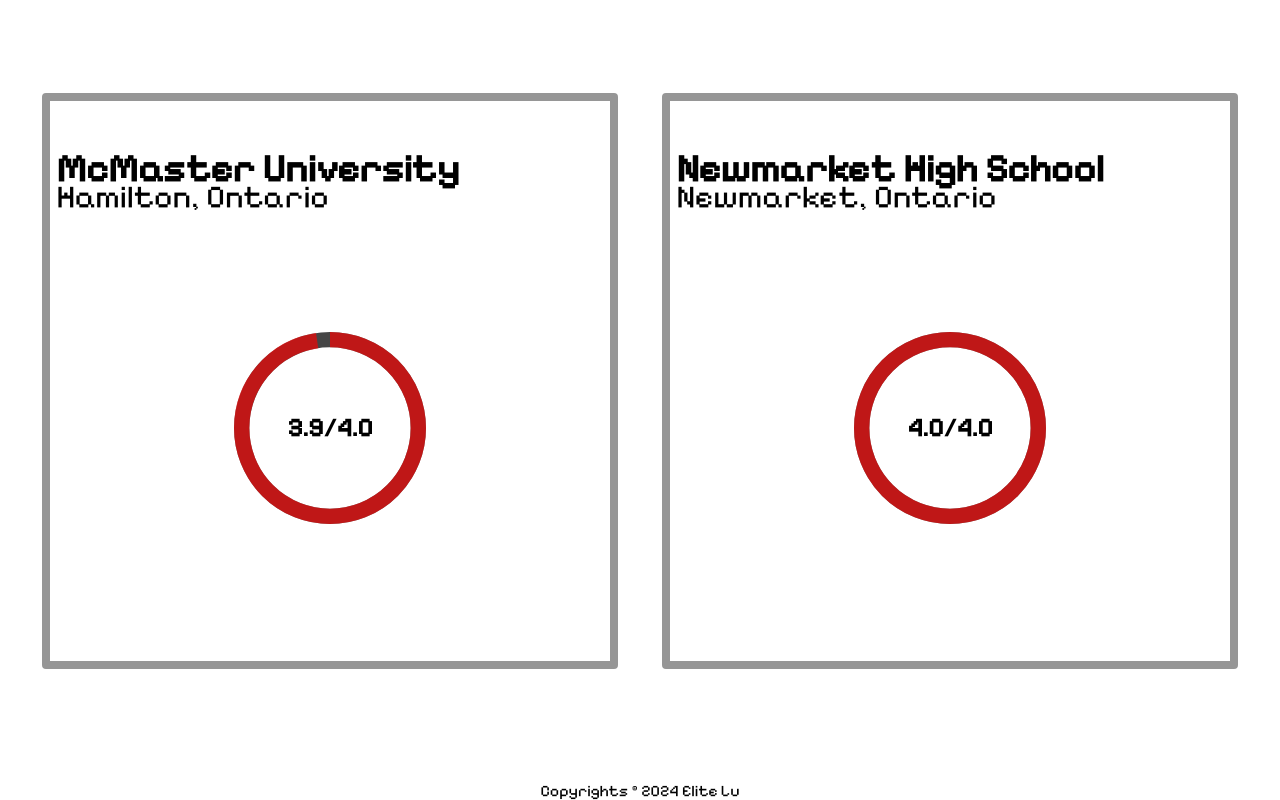
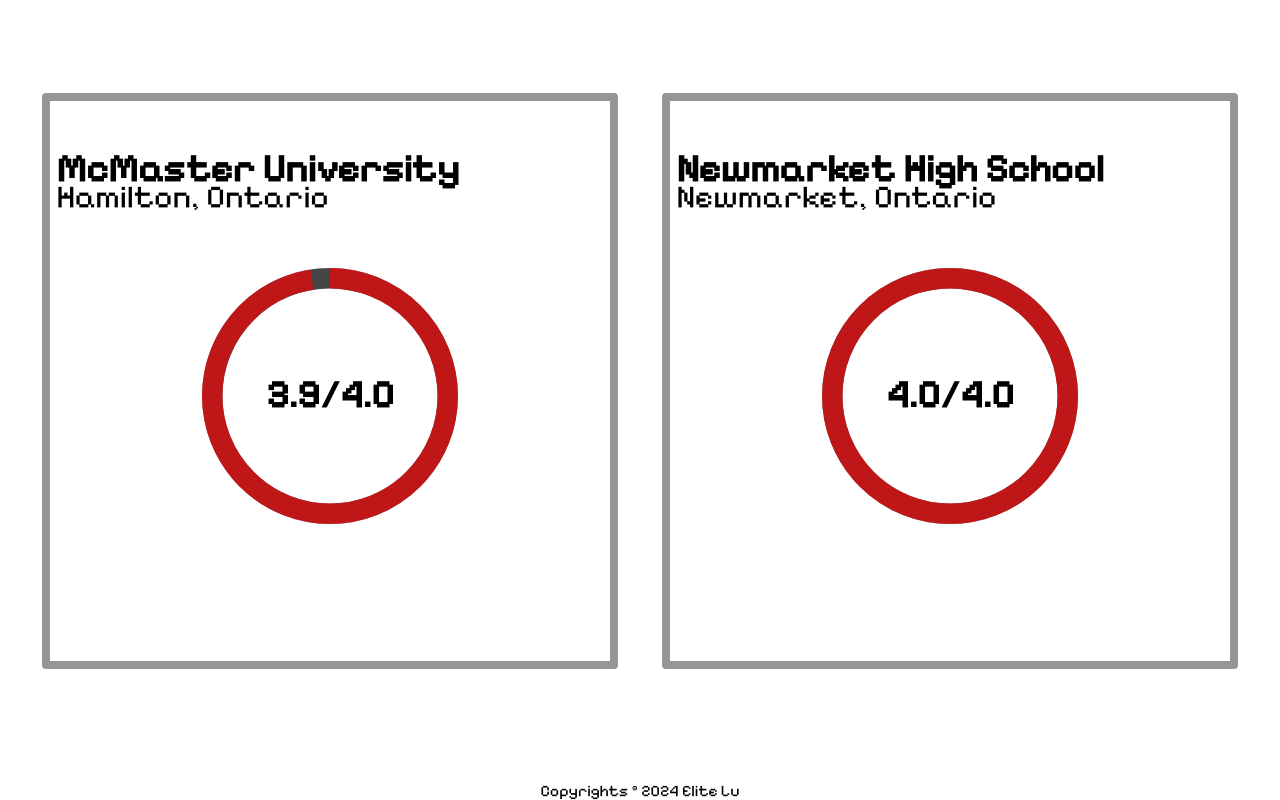
Before and after one commit to honkita/WebsitePortfolio, a Next.js app: page /aboutme in a window 1280 px wide. Shown: the part 2571-3371 px from the top of the page. Built offline with nearby package versions, Linux system fonts and the light colour scheme.

Commit message:
theme.util.module.css refactor

```diff
--- a/components/Projects/Projects.jsx
+++ b/components/Projects/Projects.jsx
@@ -40,7 +40,7 @@ export default function Projects(props) {
     return (
         <ThemeProvider>
             <div
-                className={`${utilStyles.imageRendering} ${utilStyles.ProjectsBacker} ${background()} `}
+                className={`${utilStyles.imageRendering} ${ProjectsCSS.ProjectsBacker} ${background()} `}
             >
                 <section className={ProjectsCSS.projectTitle}>
                     <p>{props.name}</p>
--- a/components/ResumeJobs/ResumeJobs.jsx
+++ b/components/ResumeJobs/ResumeJobs.jsx
@@ -1,8 +1,11 @@
+import React, { useEffect, useState } from "react";
+import { useTheme, ThemeProvider } from "next-themes";
+
+// Child Components
+import PixelButton from "../PixelButton/PixelButton";
+
+// CSS
 import utilStyles from "../../styles/theme.util.module.css";
-import React, { useEffect, useState } from "react";
-import styles from "../../styles/Home.module.css";
-import { useTheme, ThemeProvider } from "next-themes";
-import PixelButton from "../PixelButton/PixelButton";
 import ResumeJobsCSS from "./ResumeJobs.module.css";
 
 /**
@@ -24,8 +27,6 @@ export default function ResumeJobs(props) {
         return null;
     }
 
-    let src;
-
     function background() {
         if (resolvedTheme === "light") {
             return `${utilStyles.lightBorder}`;
@@ -37,7 +38,7 @@ export default function ResumeJobs(props) {
     return (
         <ThemeProvider>
             <div
-                className={`${utilStyles.ResumeBacker} ${utilStyles.imageRendering} ${background()}`}
+                className={`${ResumeJobsCSS.ResumeBacker} ${utilStyles.imageRendering} ${background()}`}
             >
                 <section className={ResumeJobsCSS.employerName}>
                     <p>{props.employerName}</p>
--- a/components/ResumeJobs/ResumeJobs.module.css
+++ b/components/ResumeJobs/ResumeJobs.module.css
@@ -1,3 +1,8 @@
+.ResumeBacker {
+  width: 45vw;
+  height: 20vw;
+}
+
 .buttonPlacement {
   position: absolute;
   right: 0%;
@@ -30,7 +35,28 @@
   margin-top: 0.5vw;
 }
 
+@media (max-width: 64rem) and (min-width: 48rem) {
+  .ResumeBacker {
+    width: 80vw;
+    height: 20vh;
+    padding: 0;
+    background-color: transparent;
+    background-repeat: no-repeat;
+    word-wrap: break-word;
+    background-size: cover;
+    transition: all 0.2s;
+    position: relative;
+    image-rendering: pixelated;
+    align-items: left;
+  }
+}
+
 @media (max-width: 48rem) {
+  .ResumeBacker {
+    width: 80vw;
+    height: 30vw;
+  }
+
   .buttonPlacement {
     display: absolute;
     right: 0%;
@@ -54,3 +80,9 @@
     font-weight: bold;
   }
 }
+
+@media not (hover: none) {
+  .ResumeBacker:hover {
+    transform: scale(1.1);
+  }
+}
--- a/components/School/School.jsx
+++ b/components/School/School.jsx
@@ -9,6 +9,7 @@ import {
 
 // CSS
 import utilStyles from "../../styles/theme.util.module.css";
+import SchoolCSS from "./School.module.css";
 import "react-circular-progressbar/dist/styles.css";
 
 export default function School(props) {
@@ -39,16 +40,16 @@ export default function School(props) {
     return (
         <ThemeProvider>
             <div
-                className={`${utilStyles.EducationBacker} ${utilStyles.imageRendering} ${background()}`}
+                className={`${SchoolCSS.EducationBacker} ${utilStyles.imageRendering} ${background()}`}
             >
-                <h1 className={utilStyles.schoolName}>
+                <h1 className={SchoolCSS.schoolName}>
                     <p>{props.schoolName}</p>
                 </h1>
-                <section className={utilStyles.schoolLocation}>
+                <section className={SchoolCSS.schoolLocation}>
                     <p>{props.schoolLocation}</p>
                 </section>
 
-                <section className={utilStyles.boxCircleBar}>
+                <section className={SchoolCSS.boxCircleBar}>
                     <CircularProgressbarWithChildren
                         styles={buildStyles({
                             strokeLinecap: "butt",
@@ -60,7 +61,7 @@ export default function School(props) {
                         })}
                         value={GPA}
                     >
-                        <div className={utilStyles.headingMdCircle}>
+                        <div className={SchoolCSS.headingMdCircle}>
                             {props.GPA.toFixed(1)}/4.0
                         </div>
                     </CircularProgressbarWithChildren>
--- /dev/null
+++ b/components/School/School.module.css
@@ -0,0 +1,76 @@
+.schoolName {
+  font-size: 3vw;
+  position: absolute;
+  text-align: left;
+  margin: 0.5vw;
+  top: 0vw;
+}
+
+.schoolLocation {
+  font-size: 2.5vw;
+  position: absolute;
+  text-align: left;
+  margin: 0.5vw;
+  top: 3vw;
+}
+
+.EducationBacker {
+  width: 45vw;
+  height: 45vw;
+}
+
+.headingMdCircle {
+  text-align: center;
+  font-size: 3vw;
+  line-height: 1.5;
+}
+
+.boxCircleBar {
+  align-self: center;
+  text-align: center;
+  width: 20vw;
+  height: 20vw;
+  font-size: 5vw;
+  font-weight: bold;
+  position: absolute;
+  left: 50%;
+  bottom: 20%;
+  transform: translate(-50%, 0);
+  margin-bottom: 2vw;
+}
+
+@media (max-width: 64rem) and (min-width: 48rem) {
+  .headingMdCircle {
+    text-align: center;
+    font-size: 3vw;
+    line-height: 1.5;
+  }
+}
+
+@media (max-width: 48rem) {
+  .headingMdCircle {
+    text-align: center;
+    font-size: 3vw;
+    line-height: 1.5;
+  }
+
+  .boxCircleBar {
+    align-self: center;
+    text-align: center;
+    width: 20vw;
+    height: 20vw;
+    font-size: 5vw;
+    font-weight: bold;
+    position: absolute;
+    left: 50%;
+    bottom: 20%;
+    transform: translate(-50%, 0);
+    margin-bottom: 2vw;
+  }
+}
+
+@media not (hover: none) {
+  .EducationBacker:hover {
+    transform: scale(1.1);
+  }
+}
--- a/pages/Layout.jsx
+++ b/pages/Layout.jsx
@@ -1,11 +1,10 @@
 import styles from "../styles/Home.module.css";
-import React, { useState, useEffect, Component } from "react";
-import { useTheme, ThemeProvider } from "next-themes";
+import React from "react";
+import { ThemeProvider } from "next-themes";
 
 import Nav from "../components/NavBar/NavBar";
 
 export default function Layout({ home, children }) {
-    const { resolvedTheme, setTheme } = useTheme();
     return (
         <ThemeProvider>
             <Nav />
--- a/styles/theme.util.module.css
+++ b/styles/theme.util.module.css
@@ -22,15 +22,6 @@
   color: #f5f5f5;
 }
 
-.heading2Xl {
-  text-align: center;
-  font-size: 6rem;
-  line-height: 1.2;
-  font-weight: 800;
-  letter-spacing: -0.05rem;
-  margin: 1rem 0;
-}
-
 .headingXl {
   text-align: center;
   font-size: 3rem;
@@ -40,102 +31,10 @@
   margin: 1rem 3rem;
 }
 
-.headingLg {
-  text-align: center;
-  font-size: 2.5rem;
-  line-height: 1.4;
-  margin: 1rem 0;
-}
-
 .headingMd {
   text-align: center;
   font-size: 1.8rem;
   line-height: 1.5;
-}
-
-.headingMdCircle {
-  text-align: center;
-  font-size: 1.6rem;
-  line-height: 1.5;
-}
-
-.boxLgBlack {
-  text-align: center;
-  font-size: 2rem;
-  line-height: 1.2;
-  font-weight: bold;
-  margin: 3rem 1rem;
-  color: #050505;
-}
-
-.boxLg {
-  position: absolute;
-  text-align: left;
-  font-size: 2vw;
-  line-height: 1;
-  font-weight: bold;
-  margin-left: 0.5vw;
-  align-items: center;
-  width: 20vw;
-  word-wrap: break-word;
-  bottom: 0;
-}
-
-.schoolName {
-  font-size: 3vw;
-  position: absolute;
-  text-align: left;
-  margin: 0.5vw;
-  top: 0vw;
-}
-
-.schoolLocation {
-  font-size: 2.5vw;
-  position: absolute;
-  text-align: left;
-  margin: 0.5vw;
-  top: 3vw;
-}
-
-/* .boxMdBlack {
-  text-align: center;
-  font-size: 1.5rem;
-  line-height: 1.3;
-  font-weight: bold;
-  margin: 3rem 3rem;
-  color: #050505;
-} */
-
-.box2Md {
-  font-size: 1.5rem;
-  line-height: 1;
-  font-weight: bold;
-  margin-left: 1rem;
-}
-
-.boxCircleBar {
-  align-self: center;
-  text-align: center;
-  width: 15vw;
-  height: 15vw;
-  font-size: 5vw;
-  font-weight: bold;
-  position: absolute;
-  left: 50%;
-  bottom: 20%;
-  transform: translate(-50%, 0);
-  margin-bottom: 2vw;
-}
-
-.boxMd {
-  text-align: center;
-  font-size: 1.1rem;
-  line-height: 1.3;
-  margin: 2rem 3rem;
-}
-
-.circleBackground {
-  background: transparent;
 }
 
 .colorInherit {
@@ -146,14 +45,6 @@
   list-style: none;
   padding: 0;
   margin: 0;
-}
-
-.listItem {
-  margin: 0 0 1.25rem;
-}
-
-.lightText {
-  color: #666;
 }
 
 .fadeInAnimation {
@@ -182,56 +73,6 @@
   image-rendering: pixelated;
 }
 
-.ReferenceBacker {
-  border: 0.5rem solid rgb(150, 150, 150);
-  background: rgb(220, 220, 220);
-  border-radius: 0.25rem;
-  margin: 1rem;
-  width: 20rem;
-  height: 20rem;
-}
-
-.ResumeBacker {
-  width: 45vw;
-  height: 20vw;
-}
-
-.EducationBacker {
-  width: 45vw;
-  height: 45vw;
-}
-
-.educationBox {
-  position: relative;
-  top: 5%;
-  justify-content: center;
-  align-items: center;
-}
-
-@media only screen and (min-width: 64rem) {
-  .ProjectsBacker {
-    width: 27vw;
-    height: 36vw;
-  }
-}
-
-.logoButtonSmallSmall {
-  width: 4rem;
-  height: 4rem;
-  min-width: 4rem;
-  min-height: 4rem;
-}
-
-.logoButtonSmallSmall > img {
-  width: 100%;
-  image-rendering: pixelated;
-  position: absolute;
-  left: 0;
-  top: 0;
-  opacity: 1;
-  transition: opacity 200ms;
-}
-
 .pixelated {
   image-rendering: pixelated; /* CSS4 Proposed  */
   image-rendering: optimizeSpeed; /* Legal fallback */
@@ -242,119 +83,3 @@
   image-rendering: crisp-edges; /* CSS4 Proposed  */
   -ms-interpolation-mode: nearest-neighbor; /* IE8+           */
 }
-
-@media (max-width: 64rem) and (min-width: 40rem) {
-  .logoButtonSmallSmall {
-    width: 3rem;
-    height: 3rem;
-    min-width: 3rem;
-    min-height: 3rem;
-  }
-
-  .logoButtonSmallSmall > img {
-    width: 100%;
-    image-rendering: pixelated;
-    position: absolute;
-    left: 0;
-    top: 0;
-    opacity: 1;
-    transition: opacity 200ms;
-  }
-
-  .headingMdCircle {
-    text-align: center;
-    font-size: 0.7rem;
-    line-height: 1.5;
-  }
-
-  .educationBox {
-    position: absolute;
-    left: 2rem;
-  }
-
-  .box2Md {
-    text-align: left;
-    font-size: 3vw;
-    line-height: 1;
-    font-weight: bold;
-  }
-
-  .boxMd {
-    text-align: left;
-    font-size: 0.8rem;
-    line-height: 1.3;
-    margin-left: 5rem;
-    margin-top: 1rem;
-    margin-bottom: 0;
-  }
-
-  .ResumeBacker {
-    width: 80vw;
-    height: 20vh;
-    padding: 0;
-    background-color: transparent;
-    background-repeat: no-repeat;
-    word-wrap: break-word;
-    background-size: cover;
-    transition: all 0.2s;
-    position: relative;
-    image-rendering: pixelated;
-    align-items: left;
-  }
-
-  .ProjectsBacker {
-    width: 36vw;
-    height: 48vw;
-  }
-}
-
-@media (max-width: 48rem) {
-  .ProjectsBacker {
-    width: 80vw;
-    height: 30vw;
-  }
-
-  .ResumeBacker {
-    width: 80vw;
-    height: 30vw;
-  }
-
-  .boxLg {
-    text-align: left;
-    font-size: 1.3rem;
-    line-height: 1;
-    width: 50vw;
-    font-weight: bold;
-    margin-left: 1rem;
-    image-rendering: crisp-edges;
-    justify-content: "center";
-    vertical-align: "center";
-    align-items: "center";
-    left: 0%;
-    top: 50%;
-    transform: translate(0%, -50%);
-  }
-}
-
-@media not (hover: none) {
-  .ResumeBacker:hover {
-    transform: scale(1.1);
-  }
-
-  .ProjectsBacker:hover {
-    transform: scale(1.1);
-  }
-
-  .ReferenceBacker:hover {
-    transform: scale(1.1);
-  }
-
-  .ReferenceBackerDark:hover {
-    transform: scale(1.1);
-  }
-
-  .EducationBacker:hover {
-    z-index: 1;
-    transform: scale(1.1);
-  }
-}
```
Also changed, not shown: components/Projects/Projects.module.css (+25 -0 lines), pages/index.jsx (+10 -6 lines), styles/Home.module.css (+0 -146 lines), components/v1/LanguageDex.txt (renamed from components/Icons/LanguageDex.jsx).
